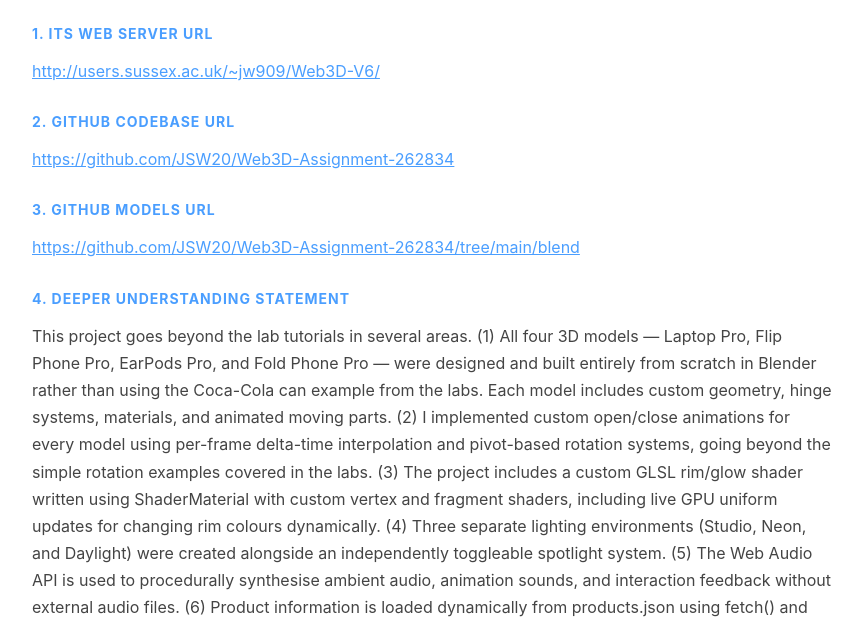
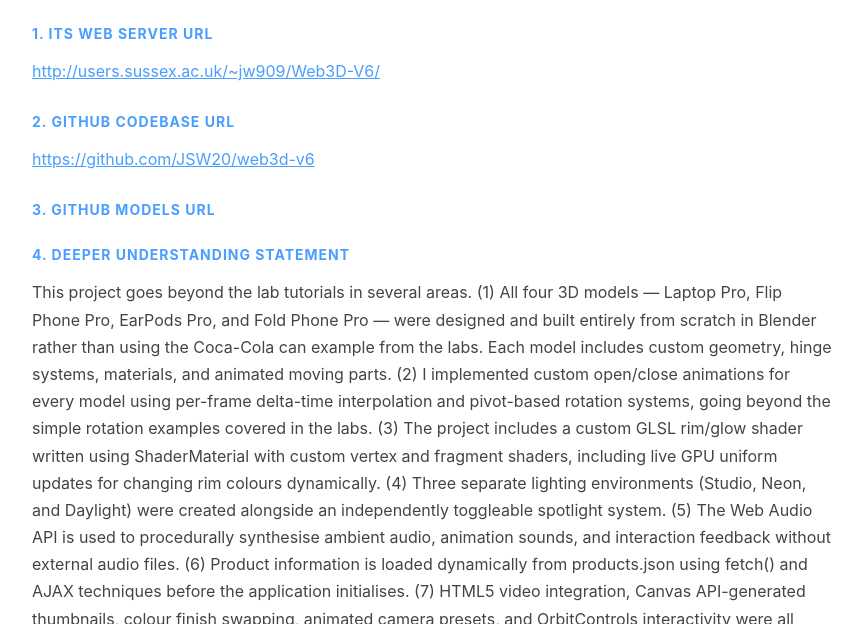
Before and after one commit to JSW20/web3d-v6, a plain HTML site: page submission.html in a window 1280 px wide. Shown: the part 176-800 px from the top of the page, without its empty margins (208-1071 px from the left). Drawn offline with Linux system fonts and the light colour scheme.

Commit message:
Update submission.html

```diff
--- a/submission.html
+++ b/submission.html
@@ -24,10 +24,10 @@
   <p><a href="YOUR_ITS_URL_HERE">http://users.sussex.ac.uk/~jw909/Web3D-V6/</a></p>
 
   <h2>2. GitHub Codebase URL</h2>
-  <p><a href="YOUR_GITHUB_REPO_URL">https://github.com/JSW20/Web3D-Assignment-262834</a></p>
+  <p><a href="YOUR_GITHUB_REPO_URL">https://github.com/JSW20/web3d-v6</a></p>
 
   <h2>3. GitHub Models URL</h2>
-  <p><a href="YOUR_GITHUB_MODELS_FOLDER_URL">https://github.com/JSW20/Web3D-Assignment-262834/tree/main/blend</a></p>
+  <p><a href="YOUR_GITHUB_MODELS_FOLDER_URL"></a></p>
 
   <h2>4. Deeper Understanding Statement</h2>
 <p>
```
